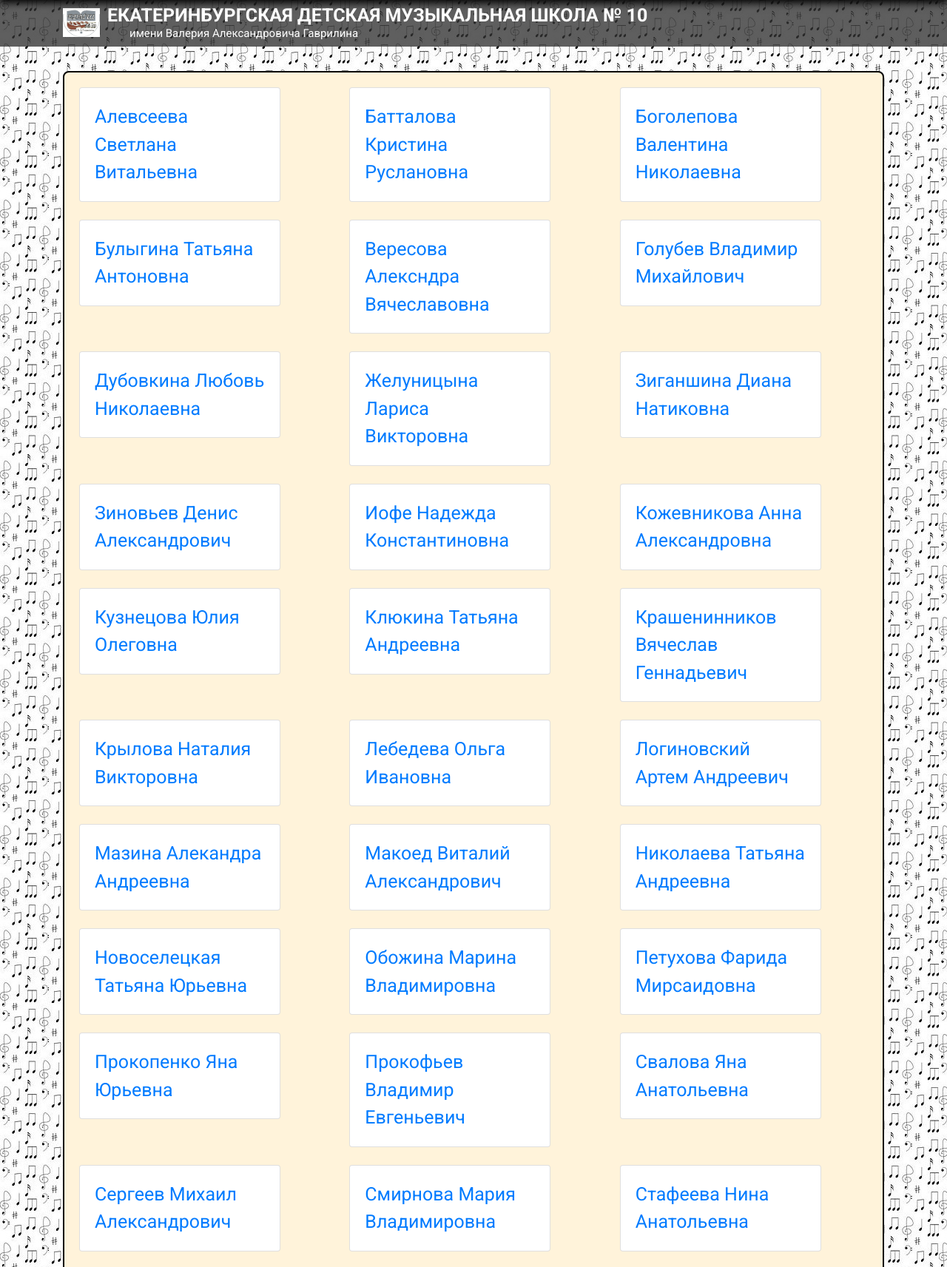
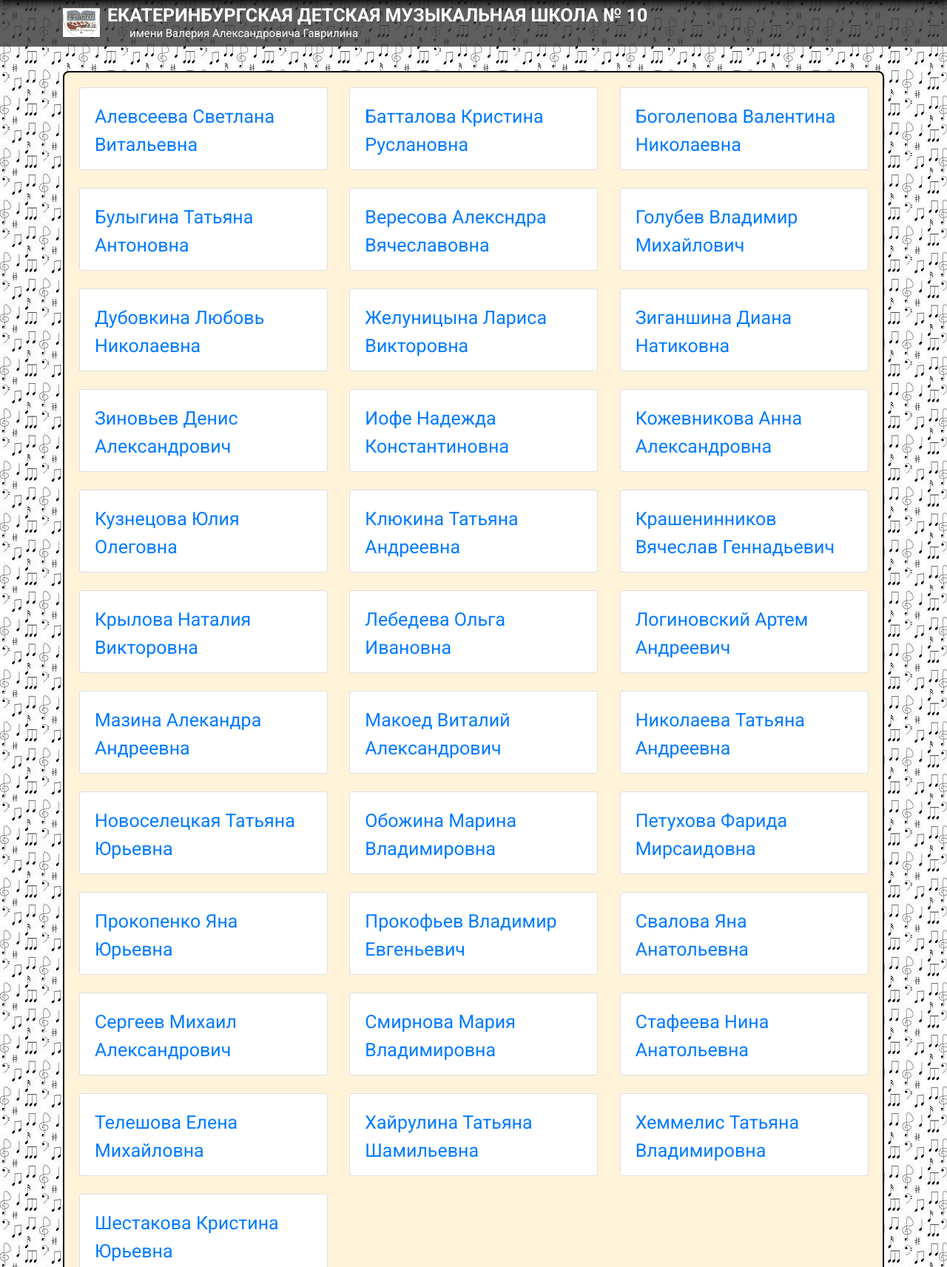
Before and after one commit to edmsh10/edmsh10.github.io, a plain HTML site: page teachers.html in a window 1280 px wide. Shown: the part 54-1767 px from the top of the page at 74% size. Drawn offline with Linux system fonts and the light colour scheme.

Commit message:
Update teachers.html

```diff
--- a/teachers.html
+++ b/teachers.html
@@ -48,7 +48,7 @@
 				<div class="row">
 					<div class="col-4">
 						<a href="teachers/alekseeva.html">
-							<div class="card" style="width: 17rem;">
+							<div class="card" style="width: 21rem; height: 7rem;">
 								<div class="card-body">
 									<p class="card-text">Алевсеева Светлана Витальевна</p>
 								</div>
@@ -57,7 +57,7 @@
 					</div>
 					<div class="col-4">
 						<a href="teachers/battalova.html">
-							<div class="card" style="width: 17rem;">
+							<div class="card" style="width: 21rem; height: 7rem;">
 								<div class="card-body">
 									<p class="card-text">Батталова Кристина Руслановна</p>
 								</div>
@@ -66,7 +66,7 @@
 					</div>
 					<div class="col-4">
 						<a href="teachers/bogolepova.html">
-							<div class="card" style="width: 17rem;">
+							<div class="card" style="width: 21rem; height: 7rem;">
 								<div class="card-body">
 									<p class="card-text">Боголепова Валентина Николаевна</p>
 								</div>
@@ -78,7 +78,7 @@
 				<div class="row">
 					<div class="col-4">
 						<a href="teachers/buligina.html">
-							<div class="card mt-4" style="width: 17rem;">
+							<div class="card mt-4" style="width: 21rem; height: 7rem;">
 								<div class="card-body">
 									<p class="card-text">Булыгина Татьяна Антоновна</p>
 								</div>
@@ -87,7 +87,7 @@
 					</div>
 					<div class="col-4">
 						<a href="teachers/veresova.html">
-							<div class="card mt-4" style="width: 17rem;">
+							<div class="card mt-4" style="width: 21rem; height: 7rem;">
 								<div class="card-body">
 									<p class="card-text">Вересова Алексндра Вячеславовна</p>
 								</div>
@@ -96,7 +96,7 @@
 					</div>
 					<div class="col-4">
 						<a href="teachers/golubev.html">
-							<div class="card mt-4" style="width: 17rem;">
+							<div class="card mt-4" style="width: 21rem; height: 7rem;">
 								<div class="card-body">
 									<p class="card-text">Голубев Владимир Михайлович</p>
 								</div>
@@ -108,7 +108,7 @@
 				<div class="row">
 					<div class="col-4">
 						<a href="teachers/dubovkina.html">
-							<div class="card mt-4" style="width: 17rem;">
+							<div class="card mt-4" style="width: 21rem; height: 7rem;">
 								<div class="card-body">
 									<p class="card-text">Дубовкина Любовь Николаевна</p>
 								</div>
@@ -117,7 +117,7 @@
 					</div>
 					<div class="col-4">
 						<a href="teachers/jelunicina.html">
-							<div class="card mt-4" style="width: 17rem;">
+							<div class="card mt-4" style="width: 21rem; height: 7rem;">
 								<div class="card-body">
 									<p class="card-text">Желуницына Лариса Викторовна</p>
 								</div>
@@ -126,7 +126,7 @@
 					</div>
 					<div class="col-4">
 						<a href="teachers/ziganshina.html">
-							<div class="card mt-4" style="width: 17rem;">
+							<div class="card mt-4" style="width: 21rem; height: 7rem;">
 								<div class="card-body">
 									<p class="card-text">Зиганшина Диана Натиковна</p>
 								</div>
@@ -138,7 +138,7 @@
 				<div class="row">
 					<div class="col-4">
 						<a href="teachers/zinovev.html">
-							<div class="card mt-4" style="width: 17rem;">
+							<div class="card mt-4" style="width: 21rem; height: 7rem;">
 								<div class="card-body">
 									<p class="card-text">Зиновьев Денис Александрович</p>
 								</div>
@@ -147,7 +147,7 @@
 					</div>
 					<div class="col-4">
 						<a href="teachers/iofe.html">
-							<div class="card mt-4" style="width: 17rem;">
+							<div class="card mt-4" style="width: 21rem; height: 7rem;">
 								<div class="card-body">
 									<p class="card-text">Иофе Надежда Константиновна</p>
 								</div>
@@ -156,7 +156,7 @@
 					</div>
 					<div class="col-4">
 						<a href="teachers/kojevnikova.html">
-							<div class="card mt-4" style="width: 17rem;">
+							<div class="card mt-4" style="width: 21rem; height: 7rem;">
 								<div class="card-body">
 									<p class="card-text">Кожевникова Анна Александровна</p>
 								</div>
@@ -168,7 +168,7 @@
 				<div class="row">
 					<div class="col-4">
 						<a href="teachers/kuznicova.html">
-							<div class="card mt-4" style="width: 17rem;">
+							<div class="card mt-4" style="width: 21rem; height: 7rem;">
 								<div class="card-body">
 									<p class="card-text">Кузнецова Юлия Олеговна</p>
 								</div>
@@ -177,7 +177,7 @@
 					</div>
 					<div class="col-4">
 						<a href="teachers/klukina.html">
-							<div class="card mt-4" style="width: 17rem;">
+							<div class="card mt-4" style="width: 21rem; height: 7rem;">
 								<div class="card-body">
 									<p class="card-text">Клюкина Татьяна Андреевна</p>
 								</div>
@@ -186,7 +186,7 @@
 					</div>
 					<div class="col-4">
 						<a href="teachers/krasheninnikov.html">
-							<div class="card mt-4" style="width: 17rem;">
+							<div class="card mt-4" style="width: 21rem; height: 7rem;">
 								<div class="card-body">
 									<p class="card-text">Крашенинников Вячеслав Геннадьевич</p>
 								</div>
@@ -198,7 +198,7 @@
 				<div class="row">
 					<div class="col-4">
 						<a href="teachers/krilova.html">
-							<div class="card mt-4" style="width: 17rem;">
+							<div class="card mt-4" style="width: 21rem; height: 7rem;">
 								<div class="card-body">
 									<p class="card-text">Крылова Наталия Викторовна</p>
 								</div>
@@ -207,7 +207,7 @@
 					</div>
 					<div class="col-4">
 						<a href="teachers/lebedeva.html">
-							<div class="card mt-4" style="width: 17rem;">
+							<div class="card mt-4" style="width: 21rem; height: 7rem;">
 								<div class="card-body">
 									<p class="card-text">Лебедева Ольга Ивановна</p>
 								</div>
@@ -216,7 +216,7 @@
 					</div>
 					<div class="col-4">
 						<a href="teachers/loginovski.html">
-							<div class="card mt-4" style="width: 17rem;">
+							<div class="card mt-4" style="width: 21rem; height: 7rem;">
 								<div class="card-body">
 									<p class="card-text">Логиновский Артем Андреевич</p>
 								</div>
@@ -228,7 +228,7 @@
 				<div class="row">
 					<div class="col-4">
 						<a href="teachers/mazina.html">
-							<div class="card mt-4" style="width: 17rem;">
+							<div class="card mt-4" style="width: 21rem; height: 7rem;">
 								<div class="card-body">
 									<p class="card-text">Мазина Алекандра Андреевна</p>
 								</div>
@@ -237,7 +237,7 @@
 					</div>
 					<div class="col-4">
 						<a href="teachers/makoed.html">
-							<div class="card mt-4" style="width: 17rem;">
+							<div class="card mt-4" style="width: 21rem; height: 7rem;">
 								<div class="card-body">
 									<p class="card-text">Макоед Виталий Александрович</p>
 								</div>
@@ -246,7 +246,7 @@
 					</div>
 					<div class="col-4">
 						<a href="teachers/nikolaeva.html">
-							<div class="card mt-4" style="width: 17rem;">
+							<div class="card mt-4" style="width: 21rem; height: 7rem;">
 								<div class="card-body">
 									<p class="card-text">Николаева Татьяна Андреевна</p>
 								</div>
@@ -258,7 +258,7 @@
 				<div class="row">
 					<div class="col-4">
 						<a href="teachers/novoseletskya.html">
-							<div class="card mt-4" style="width: 17rem;">
+							<div class="card mt-4" style="width: 21rem; height: 7rem;">
 								<div class="card-body">
 									<p class="card-text">Новоселецкая Татьяна Юрьевна</p>
 								</div>
@@ -267,7 +267,7 @@
 					</div>
 					<div class="col-4">
 						<a href="teachers/obojina.html">
-							<div class="card mt-4" style="width: 17rem;">
+							<div class="card mt-4" style="width: 21rem; height: 7rem;">
 								<div class="card-body">
 									<p class="card-text">Обожина Марина Владимировна</p>
 								</div>
@@ -276,7 +276,7 @@
 					</div>
 					<div class="col-4">
 						<a href="teachers/petuhova.html">
-							<div class="card mt-4" style="width: 17rem;">
+							<div class="card mt-4" style="width: 21rem; height: 7rem;">
 								<div class="card-body">
 									<p class="card-text">Петухова Фарида Мирсаидовна</p>
 								</div>
@@ -288,7 +288,7 @@
 				<div class="row">
 					<div class="col-4">
 						<a href="teachers/prokopenko.html">
-							<div class="card mt-4" style="width: 17rem;">
+							<div class="card mt-4" style="width: 21rem; height: 7rem;">
 								<div class="card-body">
 									<p class="card-text">Прокопенко Яна Юрьевна</p>
 								</div>
@@ -297,7 +297,7 @@
 					</div>
 					<div class="col-4">
 						<a href="teachers/prokofev.html">
-							<div class="card mt-4" style="width: 17rem;">
+							<div class="card mt-4" style="width: 21rem; height: 7rem;">
 								<div class="card-body">
 									<p class="card-text">Прокофьев Владимир Евгеньевич</p>
 								</div>
@@ -306,7 +306,7 @@
 					</div>
 					<div class="col-4">
 						<a href="teachers/svalova.html">
-							<div class="card mt-4" style="width: 17rem;">
+							<div class="card mt-4" style="width: 21rem; height: 7rem;">
 								<div class="card-body">
 									<p class="card-text">Свалова Яна Анатольевна</p>
 								</div>
@@ -318,7 +318,7 @@
 				<div class="row">
 					<div class="col-4">
 						<a href="teachers/sergeev.html">
-							<div class="card mt-4" style="width: 17rem;">
+							<div class="card mt-4" style="width: 21rem; height: 7rem;">
 								<div class="card-body">
 									<p class="card-text">Сергеев Михаил Александрович</p>
 								</div>
@@ -327,7 +327,7 @@
 					</div>
 					<div class="col-4">
 						<a href="teachers/smirnova.html">
-							<div class="card mt-4" style="width: 17rem;">
+							<div class="card mt-4" style="width: 21rem; height: 7rem;">
 								<div class="card-body">
 									<p class="card-text">Смирнова Мария Владимировна</p>
 								</div>
@@ -336,7 +336,7 @@
 					</div>
 					<div class="col-4">
 						<a href="teachers/stafeeva.html">
-							<div class="card mt-4" style="width: 17rem;">
+							<div class="card mt-4" style="width: 21rem; height: 7rem;">
 								<div class="card-body">
 									<p class="card-text">Стафеева Нина Анатольевна</p>
 								</div>
@@ -348,7 +348,7 @@
 				<div class="row">
 					<div class="col-4">
 						<a href="teachers/teleshova.html">
-							<div class="card mt-4" style="width: 17rem;">
+							<div class="card mt-4" style="width: 21rem; height: 7rem;">
 								<div class="card-body">
 									<p class="card-text">Телешова Елена Михайловна</p>
 								</div>
@@ -357,7 +357,7 @@
 					</div>
 					<div class="col-4">
 						<a href="teachers/hairulina.html">
-							<div class="card mt-4" style="width: 17rem;">
+							<div class="card mt-4" style="width: 21rem; height: 7rem;">
 								<div class="card-body">
 									<p class="card-text">Хайрулина Татьяна Шамильевна</p>
 								</div>
@@ -366,7 +366,7 @@
 					</div>
 					<div class="col-4">
 						<a href="teachers/hemmelis.html">
-							<div class="card mt-4" style="width: 17rem;">
+							<div class="card mt-4" style="width: 21rem; height: 7rem;">
 								<div class="card-body">
 									<p class="card-text">Хеммелис Татьяна Владимировна</p>
 								</div>
@@ -378,7 +378,7 @@
 				<div class="row">
 					<div class="col-4">
 						<a href="teachers/shestakova.html">
-							<div class="card mt-4" style="width: 17rem;">
+							<div class="card mt-4" style="width: 21rem; height: 7rem;">
 								<div class="card-body">
 									<p class="card-text">Шестакова Кристина Юрьевна</p>
 								</div>
```
